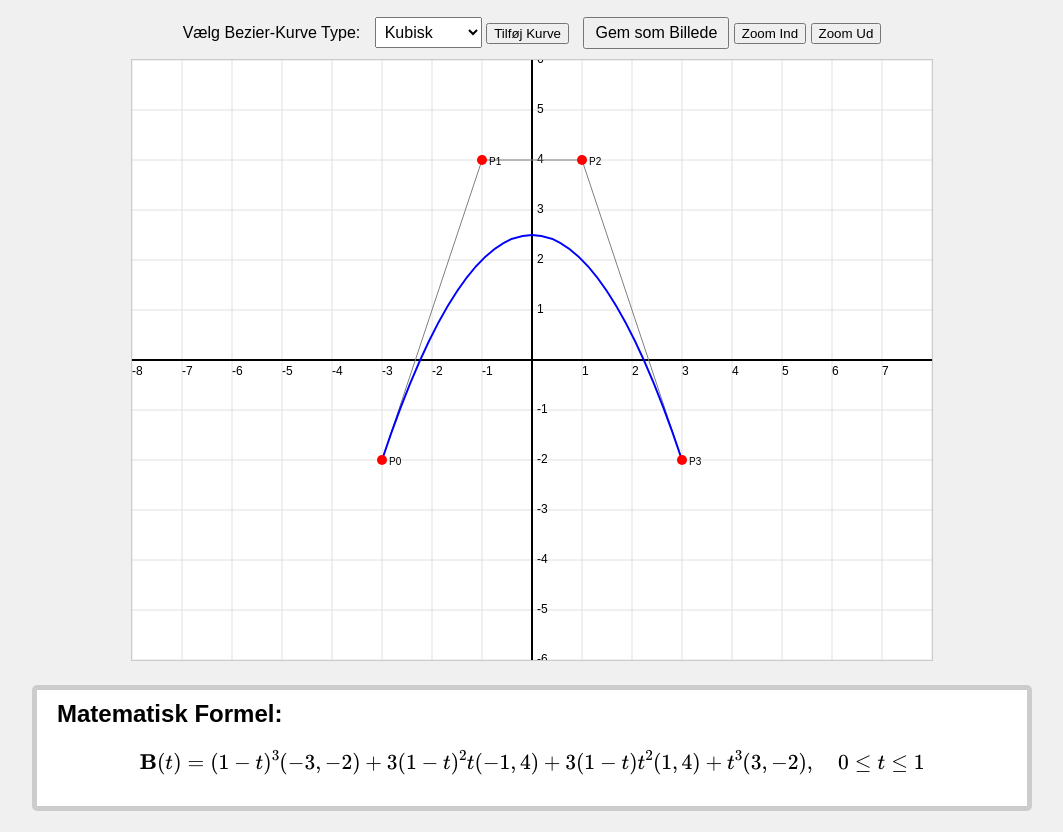
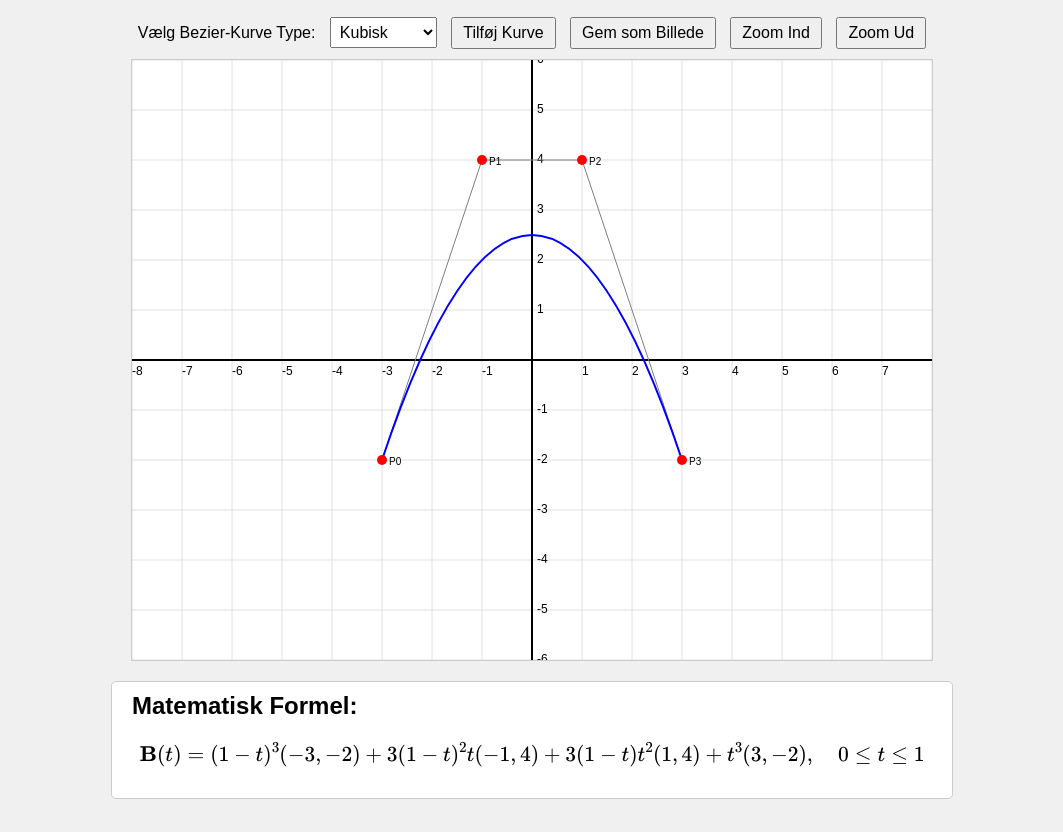
Before and after one commit to ZenKhalil/Bezier-kurve-Visualisering, a plain HTML site: page index.html in a window 1280 px wide. Shown: the part 81-913 px from the top of the page, without its empty margins (108-1171 px from the left). Drawn offline with nearby package versions, Linux system fonts and the light colour scheme; a script that the page names is missing.

Commit message:
style til zoom knap

```diff
--- a/styles.css
+++ b/styles.css
@@ -1,3 +1,5 @@
+/* styles.css */
+
 body {
     display: flex;
     flex-direction: column;
@@ -26,36 +28,48 @@ h1 {
     font-size: 16px;
 }
 
-#saveButton {
+#addCurveButton, #saveButton, #zoomInButton, #zoomOutButton {
     padding: 5px 10px;
     margin-left: 10px;
     font-size: 16px;
     cursor: pointer;
 }
 
-#bezierCanvas {
+#canvasWrapper {
+    width: 800px;
+    max-width: 90vw; /* Responsiv bredde */
+    height: 600px;
+    max-height: 80vh; /* Responsiv højde */
     border: 1px solid #ccc;
     background-color: #fff;
-    cursor: crosshair;
+    overflow: auto; /* Gør wrapper scrollable */
+    position: relative;
+    margin-bottom: 20px;
 }
 
+#bezierCanvas {
+    width: 100%;
+    height: 100%;
+    cursor: crosshair;
+    display: block;
+}
+
+#formula {
+    width: 800px;
+    max-width: 90vw; /* Gør den responsiv */
+    background-color: #fff;
+    padding: 10px 20px;
+    border: 1px solid #ccc;
+    border-radius: 5px;
+}
 
 #formula h2 {
     margin-top: 0;
 }
 
-#formula {
-    margin-top: 20px;
-    width: 100%;
-    max-width: 1000px;
-    background-color: #fff;
-    padding: 10px 20px;
-    border: 5px solid #ccc;
-    border-radius: 5px;
-    box-sizing: border-box;
-}
-
 #formulaContent {
     font-size: 18px;
-    white-space: nowrap; /* Forhindrer linjeskift i formlen */
+    word-wrap: break-word; /* Sørger for at formlen brydes korrekt */
+    overflow-wrap: break-word;
+    hyphens: auto;
 }
```
